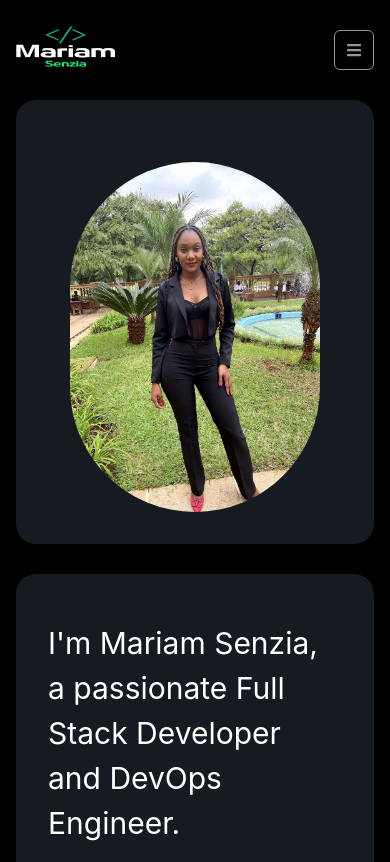
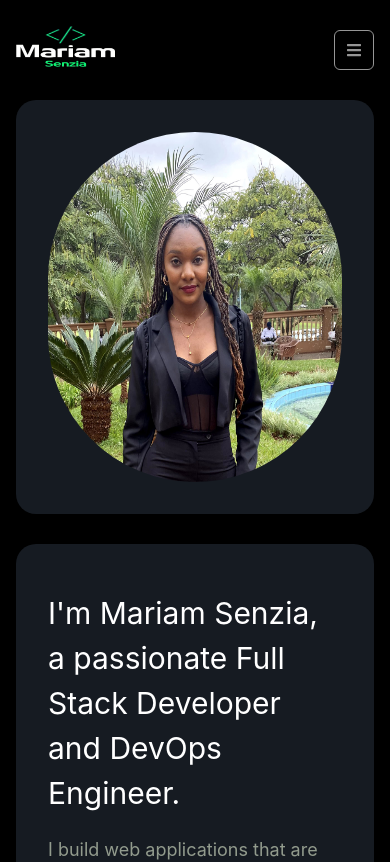
Before and after one commit to Mariam-Senzia/developer-portfolio, a React (Vite) app: page /about in a window 390 px wide. Shown: the top 862 px of the page. Built offline with nearby package versions, Linux system fonts and the light colour scheme.

Commit message:
Updated my image and responsive design on md devices

```diff
--- a/src/components/about/AboutHero.tsx
+++ b/src/components/about/AboutHero.tsx
@@ -7,8 +7,8 @@ const AboutHero = () => {
     <>
     <Container maxW="container.xl">
         <AnimationBox display={{base: "block", md: "flex"}} gap="8" mt="100px">
-            <Box backgroundColor='#161b22' p="8"  flex="1" borderRadius="20px">
-                <Image src="images/my-image.webp" alt="my-image" height="350px" width="250px" borderRadius="200px" mx="auto" mt="30px"/>
+            <Box backgroundColor='#161b22' p="8"  flex="1" borderRadius="20px" display="flex" alignItems="center">
+                <Image src="./images/portfolio-image.jpg" alt="my-image" height="350px" width="350px" borderRadius="200px" mx="auto"/>
             </Box>
 
             <Box mt={{base: "30px", md: "0"}} flex="2" backgroundColor='#161b22' borderRadius="20px" p="8" overflow="hidden">
--- a/src/components/home/Hero.tsx
+++ b/src/components/home/Hero.tsx
@@ -31,7 +31,7 @@ const Hero = () => {
     <Container maxW="container.xl">
         <AnimationBox display={{base: "block", md: "flex"}} gap="8" mt="100px">
             <Box backgroundColor='#161b22' textAlign="center" p="10"  flex="1" borderRadius="20px">
-                <Image src="images/my-image.webp" alt="my-image" height="350px" width="250px" borderRadius="200px" mx="auto" mt="30px"/>
+                <Image src="./images/portfolio-image.jpg" alt="my-image" height="300px" width="300px" borderRadius="200px" mx="auto" mt="30px"/>
                 <Heading color='white' mt="35px">Mariam Senzia</Heading>
                 <Text color='#969696' mt="10px">I am a Software Developer based in Nairobi, Kenya</Text>
                 <Box display="flex" gap="5" mt="20px" justifyContent="center">
--- a/src/components/home/HomeProjects.tsx
+++ b/src/components/home/HomeProjects.tsx
@@ -35,7 +35,7 @@ const HomeProjects = () => {
           <MotionGrid templateColumns={{base: "repeat(1,1fr)", md: "repeat(3,1fr)"}} gap="8" px="40px" py="45px">
             {projects.map((item, index) => (
                 <Link href={`/projectDetails/${item.title}`}>
-                    <MotionCard key={index} maxW="xl" variant="outline" borderColor="#26272B" backgroundColor="#121214" p="0" _hover={{
+                    <MotionCard key={index} maxW="xl" height="100%" variant="outline" borderColor="#26272B" backgroundColor="#121214" p="0" _hover={{
                         transform: "scale(1.03)"}} transition="all 0.3s ease-in-out" >
                         <CardBody p="0">
                         <Image
--- a/src/components/projectDetails/Hero.tsx
+++ b/src/components/projectDetails/Hero.tsx
@@ -28,7 +28,7 @@ const Hero = () => {
       <Container maxW="container.xl">
         <Navbar />
         <AnimationBox>
-          <Box mt="100px" borderRadius="20px" height={{base: "", md: "800px"}} overflow="hidden">
+          <Box mt="100px" borderRadius="20px" height={{base: "",md: "", lg: "800px"}} overflow="hidden">
             <Heading color="white" textAlign="center" pt="30px">
               {selectedProject?.title}
             </Heading>
@@ -45,7 +45,7 @@ const Hero = () => {
               <Heading color="white" fontSize="xl" mb="20x">
                 Tools
               </Heading>
-              <SimpleGrid columns={{base: 2, md: 3}} gap="3" mt="20px">
+              <SimpleGrid columns={{base: 2, lg: 3}} gap="3" mt="20px">
                 {selectedProject?.tools.map((item) => (
                   <Button
                     variant="outline"
```
Also changed, not shown: public/images/portfolio-image.jpg (added).
